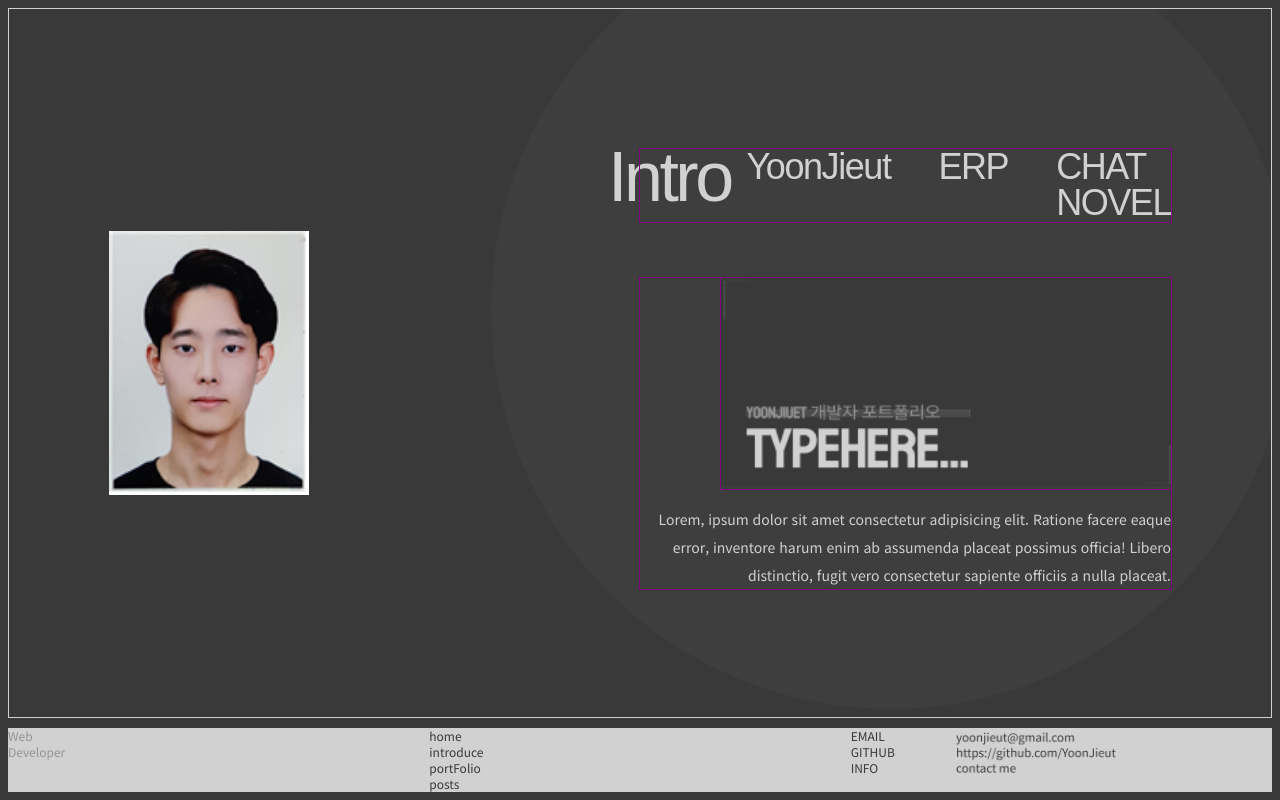
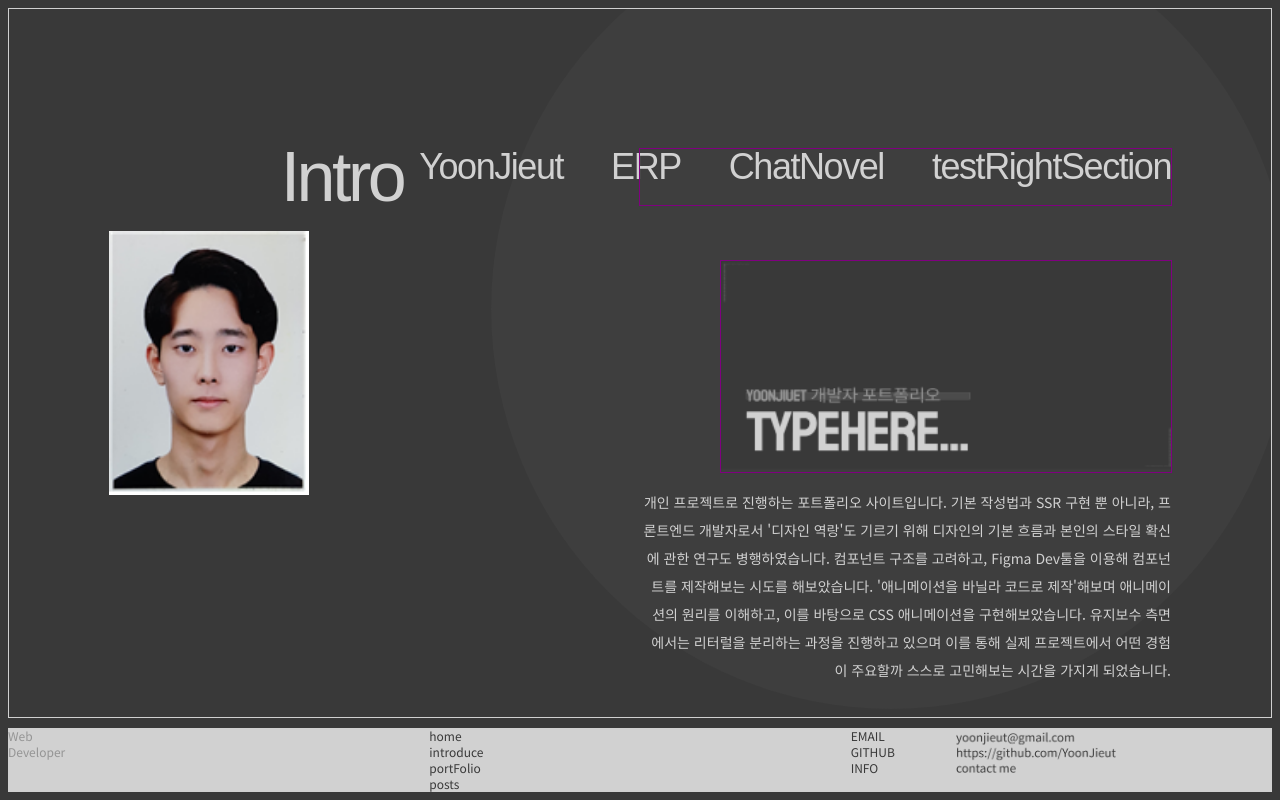
Before and after one commit to YoonJieut/YoonJieutBlog, a Next.js app: page /mainTest/introduce in a window 1280 px wide. Built offline with nearby package versions, Linux system fonts and the light colour scheme; a web font is replaced by a local one.

Commit message:
Docs : 메타데이터를 적용해보았다.
for문으로 작성하고, undefined일 때를 상정하여 조건문을 작성해 오류를 대비했다.

```diff
--- a/app/(pages)/mainTest/introduce/page.tsx
+++ b/app/(pages)/mainTest/introduce/page.tsx
@@ -3,7 +3,7 @@ import Link from "next/link";
 import Section from "@/app/components/ui/Atom/Basic/Section";
 import IntroMenu from "@/app/components/ui/Molecules/Menu/IntroMenu";
 import IntrodcueCircle from "@/app/components/ui/design/IntroduceCircle";
-
+import portfolioMetaData from "@/app/_constants/portfolio/portfolioMetaData";
 export default function IntroduceTestPage() {
   return (
     <main className="h-full w-full flex px-[100px] border border-sub-1 overflow-hidden">
@@ -22,9 +22,12 @@ export default function IntroduceTestPage() {
         {/* 컴포넌트화 해야한다. */}
         <div className="content w-full h-full flex flex-col items-end gap-14 mt-[140px]">
           <IntroMenu></IntroMenu>
-          <div className="rightAlignImgCard flex flex-col justify-end items-end gap-4 Testing">
+          <div className="rightAlignImgCard flex flex-col justify-end items-end gap-4 TeWsting">
             <Image
-              src="/images/entry.png"
+              src={
+                portfolioMetaData[0]?.introduce?.imgUrl ||
+                "사진 주소가 없습니다."
+              }
               alt="이미지 설명"
               width={450}
               height={220}
@@ -32,10 +35,7 @@ export default function IntroduceTestPage() {
             />
             <div className="ImageCardTextArea max-w-[600px]">
               <p className="text-right leading-7 text-[14px]">
-                Lorem, ipsum dolor sit amet consectetur adipisicing elit.
-                Ratione facere eaque error, inventore harum enim ab assumenda
-                placeat possimus officia! Libero distinctio, fugit vero
-                consectetur sapiente officiis a nulla placeat.
+                {portfolioMetaData[0]?.introduce?.content || "내용이 없습니다."}
               </p>
             </div>
           </div>
--- a/app/components/ui/Molecules/Menu/IntroMenu.tsx
+++ b/app/components/ui/Molecules/Menu/IntroMenu.tsx
@@ -1,3 +1,4 @@
+import portfolioMetaData from "@/app/_constants/portfolio/portfolioMetaData";
 import Li from "@/app/components/ui/Atom/Basic/Li";
 import Ul from "@/app/components/ui/Atom/Basic/Ul";
 
@@ -8,9 +9,11 @@ const IntroMenu = () => {
         <h1 className="koulen text-start titleTypo text-[80px]">Intro</h1>
       </div>
       <Ul className="flex items-start justify-start gap-12 koulen text-4xl ">
-        <Li className="Li typo">YoonJieut</Li>
-        <Li className="Li typo">ERP</Li>
-        <Li className="Li typo">CHAT NOVEL</Li>
+        {portfolioMetaData.map((item, index) => (
+          <Li key={index} className="Li typo">
+            {item.name}
+          </Li>
+        ))}
       </Ul>
     </div>
   );
```
